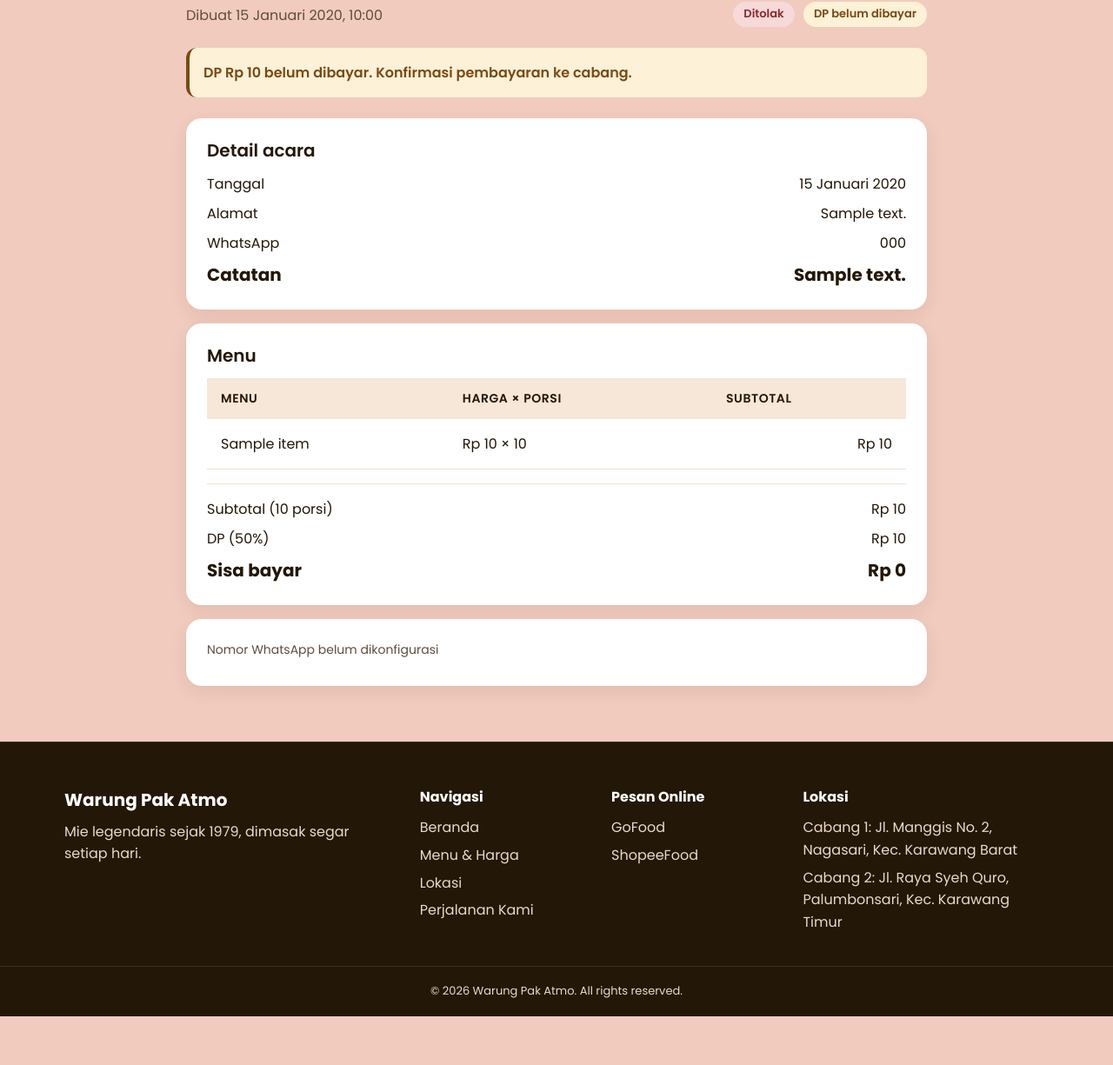
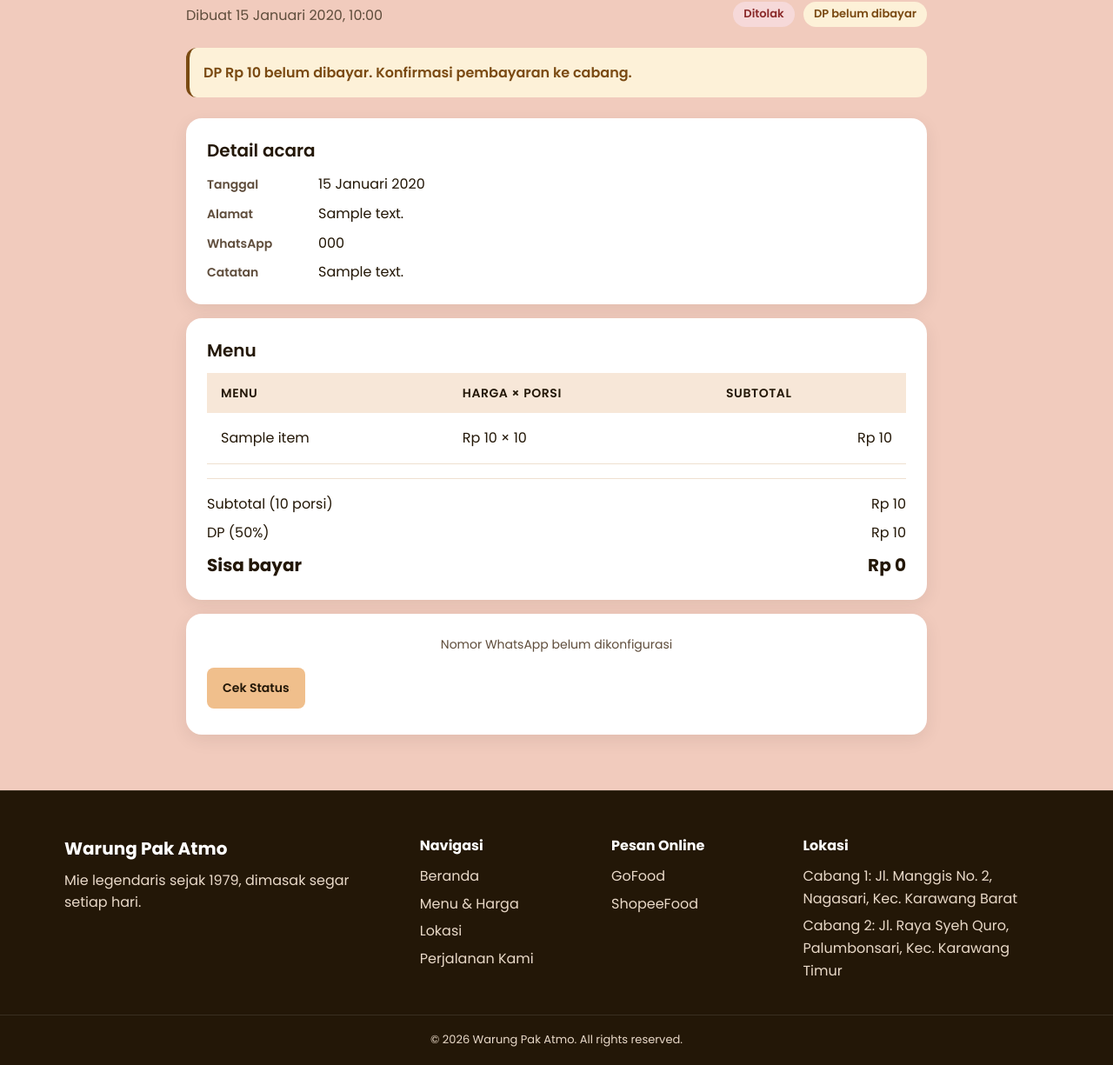
Before and after one commit to AhmadMuzaky24/Warung_Bakso_Atmo, a Laravel app: page /customer/catering/1 in a window 1280 px wide. Shown: the part 286-1511 px from the top of the page at 87% size. Before the commit the page ends 1455 px from the top, so only its background shows below. Run offline with Laravel 12, Linux system fonts and the light colour scheme; a user stored in the database is signed in; data comes from the database, SQL or seed files in the repository; tables that the repository leaves empty hold one stand-in row (values such as "Sample post"); style sheets or scripts are compiled from the project's sources.

Commit message:
fix: merapihkan tombol WhatsApp dan tambhan shortcut Cek Status

```diff
--- a/resources/views/customer/catering/show.blade.php
+++ b/resources/views/customer/catering/show.blade.php
@@ -71,7 +71,7 @@
 
         <div class="customer-card">
             <h2>Detail acara</h2>
-            <div class="customer-total" style="border-top:0;padding-top:0;margin-top:0">
+            <div class="customer-total customer-detail" style="border-top:0;padding-top:0;margin-top:0">
                 <div><span>Tanggal</span><span>{{ $order->event_date->locale('id')->translatedFormat('d F Y') }}</span></div>
                 <div><span>Alamat</span><span>{{ $order->event_address }}</span></div>
                 <div><span>WhatsApp</span><span>{{ $order->customer_phone }}</span></div>
@@ -118,12 +118,16 @@
         <div class="customer-card">
             @if ($whatsappUrl)
                 <a href="{{ $whatsappUrl }}" target="_blank" rel="noopener" class="btn btn--dark">Konfirmasi via WhatsApp</a>
-                <p style="margin-top:12px;font-size:14px;color:#5f4d3c">
+                <p style="margin-top:12px;font-size:14px;color:#5f4d3c;text-align:center;max-width:340px;margin-inline:auto">
                     Kirim kode booking &amp; ringkasan ke admin lewat WhatsApp.
                 </p>
             @else
-                <p style="font-size:14px;color:#5f4d3c">Nomor WhatsApp belum dikonfigurasi</p>
+                <p style="font-size:14px;color:#5f4d3c;text-align:center;max-width:340px;margin-inline:auto">Nomor WhatsApp belum dikonfigurasi</p>
             @endif
+
+            <p style="margin-top:16px">
+                <a href="{{ route('customer.dashboard') }}" class="btn btn--light">Cek Status</a>
+            </p>
         </div>
     </div>
 @endsection
--- a/resources/views/customer/partials/styles.blade.php
+++ b/resources/views/customer/partials/styles.blade.php
@@ -52,6 +52,15 @@
     .customer-total > div { display: flex; justify-content: space-between; gap: 16px; font-variant-numeric: tabular-nums; }
     .customer-total > div:last-child { font-size: 20px; font-weight: 700; }
 
+    /* Kartu "Detail acara" (rev-8/rev-9) — penanda khusus, .customer-total global tidak diubah
+       supaya ringkasan biaya (Subtotal/DP/Sisa bayar) tetap sama.
+       Ditulis SETELAH `.customer-total > div` karena spesifisitasnya sama. */
+    .customer-detail > div { display: grid; grid-template-columns: 7rem 1fr; gap: 2px 16px; align-items: baseline; }
+    .customer-detail > div > span:first-child { font-size: 14px; color: #5f4d3c; font-weight: 600; }
+    .customer-detail > div > span:last-child { min-width: 0; overflow-wrap: anywhere; text-align: left; }
+    /* baris terakhir di kartu ini adalah "Catatan", bukan total: jangan 20px bold */
+    .customer-detail > div:last-child { font-size: inherit; font-weight: 400; }
+
     .customer-badge { display: inline-flex; align-items: center; gap: 6px; padding: 4px 12px; border-radius: 999px; font-size: 13px; font-weight: 600; white-space: nowrap; }
     .customer-badge--submitted { background: #f0bf8c; color: #231707; }
     .customer-badge--processing { background: #fde6d3; color: #6f4015; }
@@ -74,12 +83,31 @@
     .customer-form select:focus-visible, .customer-form textarea:focus-visible {
         outline: 2px solid #c0440f; outline-offset: 2px;
     }
+
+    /* Tombol WA di kartu detail: `.customer-card > a` bikin color:inherit + display:block,
+       jadi warna teks, display, dan lebar harus dipaksa di sini. */
+    .customer-card a.btn--dark {
+        display: flex; align-items: center; justify-content: center;
+        color: #fff; text-align: center;
+        width: 100%; max-width: 340px; margin-inline: auto;
+    }
+    .customer-card a.btn--light {
+        display: inline-flex; align-items: center; justify-content: center;
+        color: #231707; text-align: center;
+    }
+
     /* Baris menu: pemisah visual antar baris + tombol hapus disembunyikan saat tinggal 1 baris */
     .customer-form [data-item-row] + [data-item-row] { border-top: 1px solid #efe0d0; padding-top: 16px; margin-top: 8px; }
     .customer-form [hidden] { display: none !important; }
 
     @media (max-width: 680px) {
         .customer-page-head h1 { font-size: 26px; }
+
+        /* Detail acara: label di atas, isi turun penuh ke bawah (rev-8) */
+        .customer-detail > div { display: block; }
+        .customer-detail > div > span { display: block; }
+        .customer-detail > div > span:first-child { margin-bottom: 2px; }
+        .customer-detail > div > span:last-child { text-align: left; }
         .customer-table thead { position: absolute; width: 1px; height: 1px; overflow: hidden; clip: rect(0 0 0 0); }
         .customer-table tr { display: block; border-bottom: 1px solid #efe0d0; padding: 12px 0; }
         .customer-table td { display: flex; justify-content: space-between; gap: 12px; border: 0; padding: 6px 0; }
```
